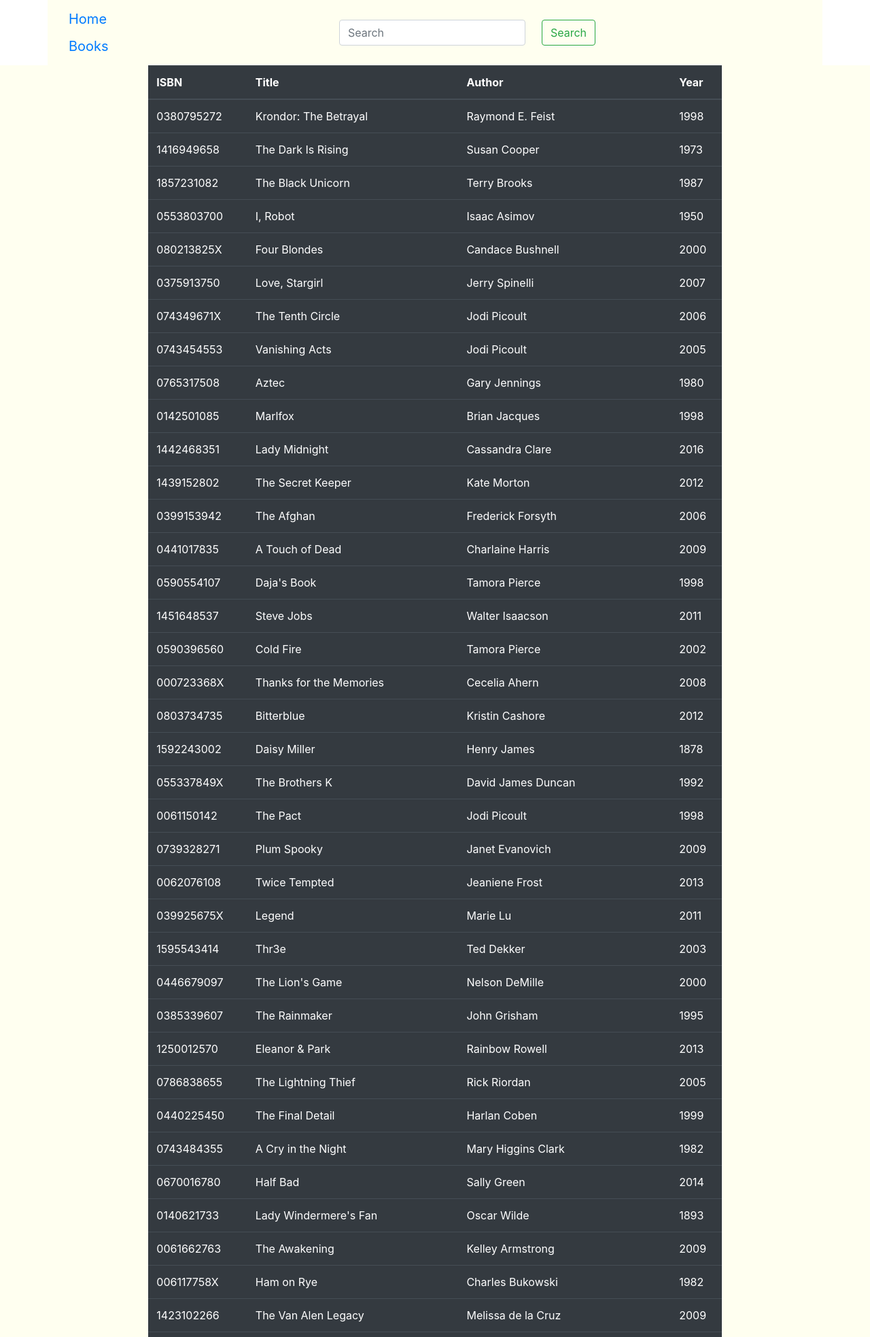
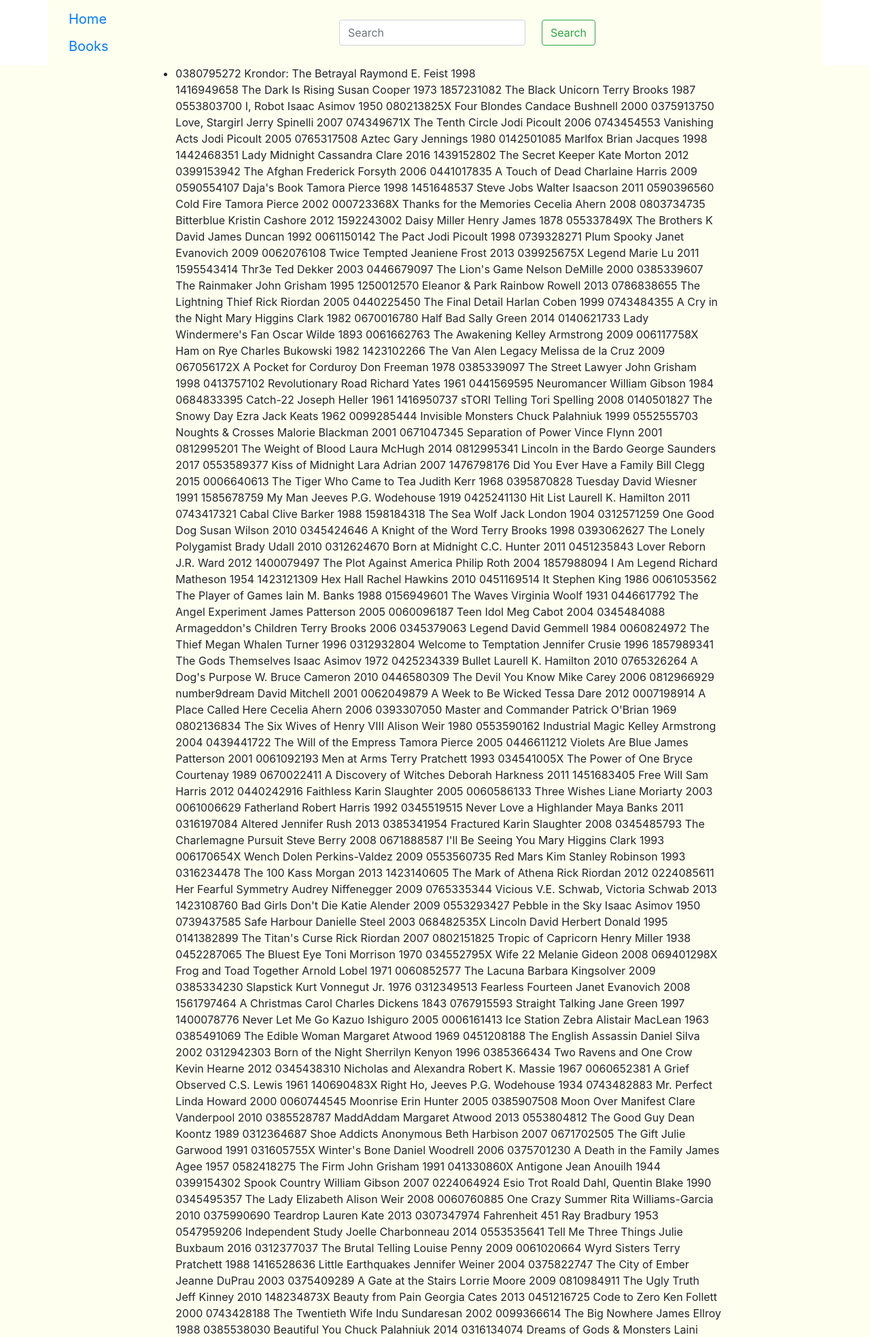
Before and after one commit to Sammy-Barasa/bookreview, a Flask app: page /bookpage in a window 1280 px wide. Shown: the top 1967 px of the page at 68% size. Run offline with Flask 2, Linux system fonts and the light colour scheme; some libraries are stand-ins or nearby versions.

Commit message:
Update user2.html

```diff
--- a/readerstation/templates/user2.html
+++ b/readerstation/templates/user2.html
@@ -34,27 +34,17 @@
 <section class="section" id="books">
   <div class="row">
     <div class="col-md-8">
-  <table class="table table-dark">
-    <thead>
-      <tr>
-
-        <th scope="col">ISBN</th>
-        <th scope="col">Title</th>
-        <th scope="col">Author</th>
-        <th scope="col">Year</th>
-      </th>
-      <tbody>
+  <ul>
+      <li>
         {%for row in data %}
         <tr onclick="window.location.assign('/api?isbn={{row[0]}}&key=NxHR0wNCivzIEefBextQ')">
           {%for n in row%}
           <td>{{n}}</td>
         {%endfor%}
-        </tr>
+        </li>
 
        {%endfor%}
-
-      </tbody>
-    </table>
+     </ul>
     </div>
 </div>
     </section>
```
